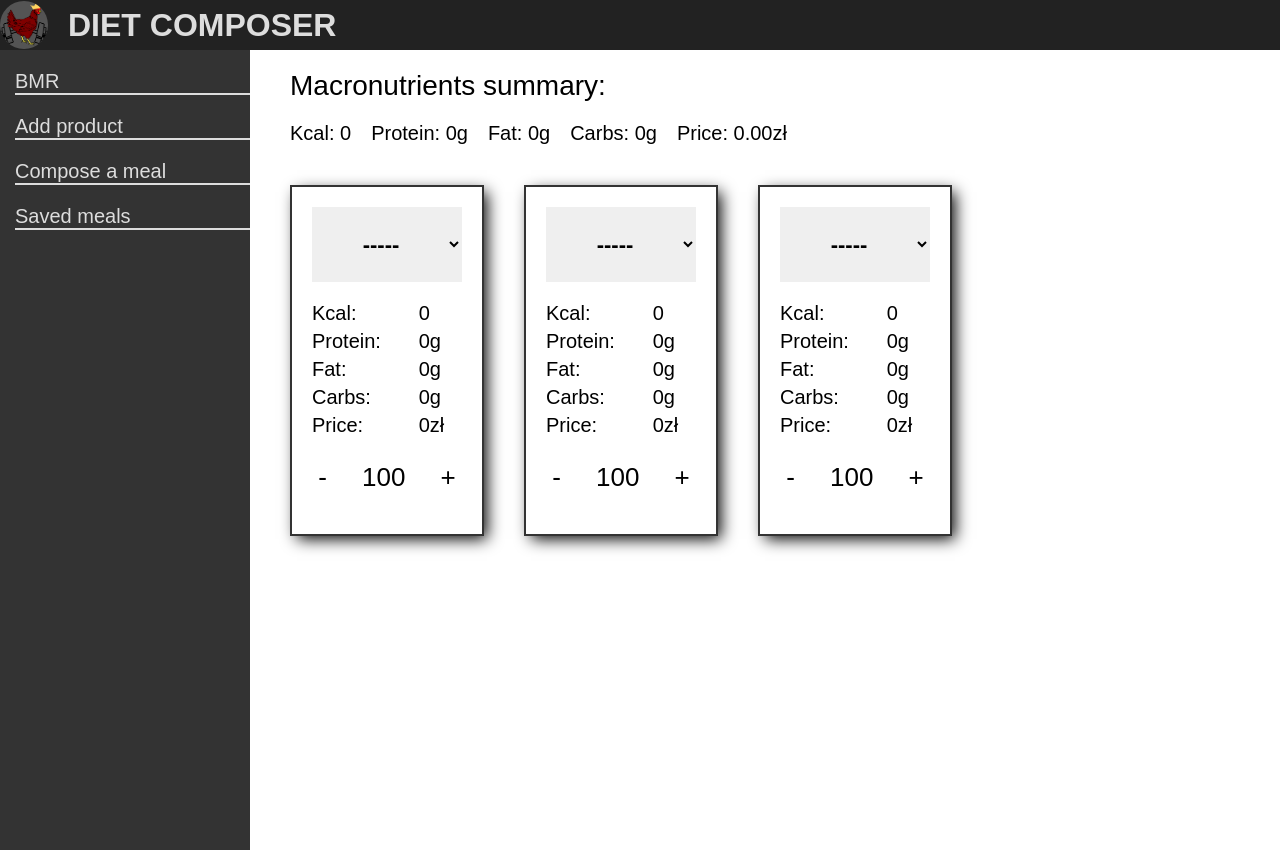
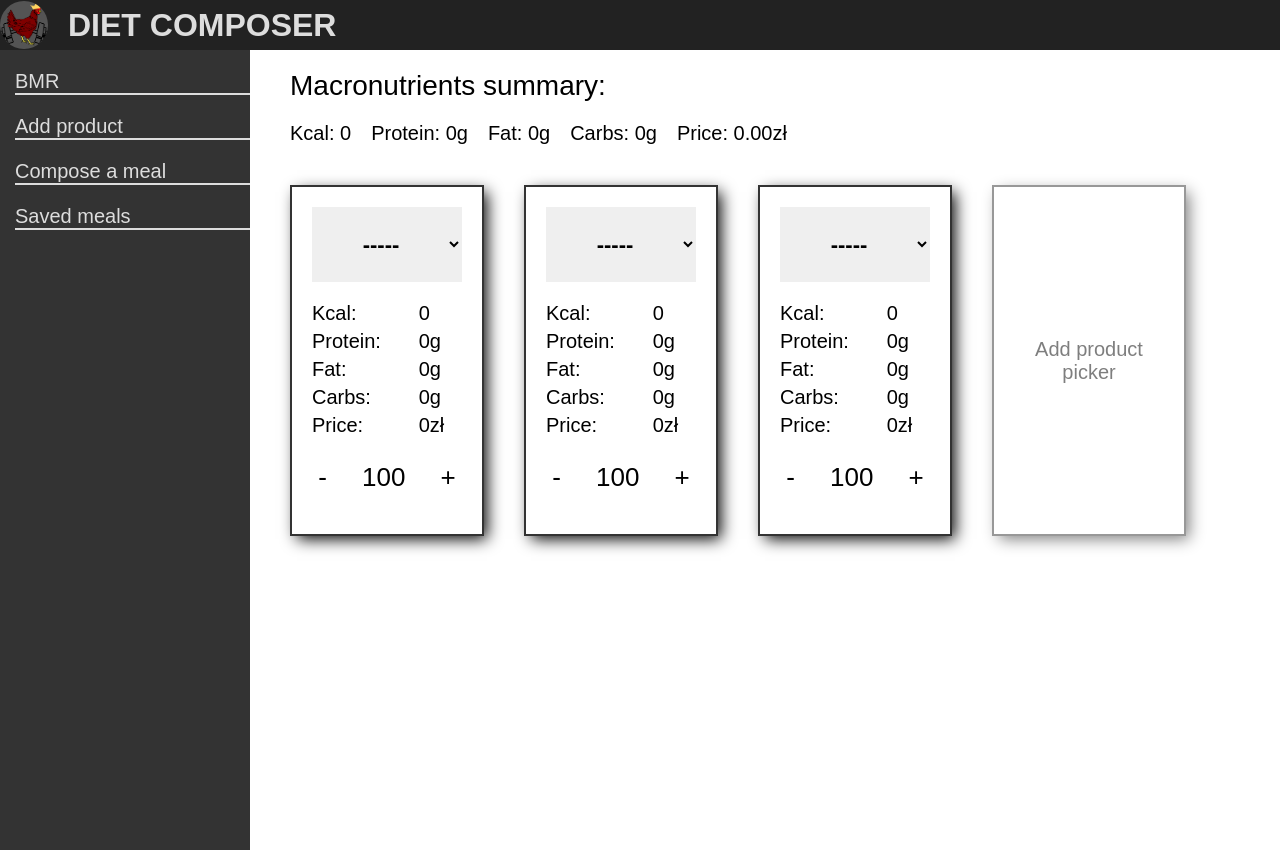
Before and after one commit to Adrode/diet-composer-react, a React (Create React App) app: page / in a window 1280 px wide. Built offline with nearby package versions, Linux system fonts and the light colour scheme; a web font is replaced by a local one.

Commit message:
AddProductPicker element styled

```diff
--- a/src/features/MealComposer/index.js
+++ b/src/features/MealComposer/index.js
@@ -8,6 +8,7 @@ import {
   Macro,
   ProductPickersContainer,
   ProductPicker,
+  AddProductPicker,
   ProductsList,
   MacroProperties,
   Property,
@@ -38,6 +39,15 @@ export const MealComposer = () => {
     { id: 1, weight: 100, },
     { id: 2, weight: 100, },
   ]);
+
+  const onProductPickerAdd = (index) => {
+    setPickersArray(previous => {
+      const updated = [...previous];
+      updated.push(
+        { id: index, name: "", kcal: 0, protein: 0, fat: 0, carbs: 0, price: 0 }
+      )
+    })
+  };
 
   useEffect(() => {
     pickersArray.forEach((_, index) => {
@@ -171,6 +181,7 @@ export const MealComposer = () => {
               </ChangeValues>
             </ProductPicker>
           ))}
+          <AddProductPicker>Add product picker</AddProductPicker>
       </ProductPickersContainer>
     </StyledMealComposer>
   )
--- a/src/features/MealComposer/styled.js
+++ b/src/features/MealComposer/styled.js
@@ -44,6 +44,28 @@ export const ProductPicker = styled.form`
     grid-template-columns: repeat(2, auto);
     grid-template-rows: repeat(4, auto);
     grid-gap: 20px;
+`;
+
+export const AddProductPicker = styled.div`
+    border: 2px solid ${({ theme }) => theme.color.grey};
+    box-shadow: 5px 5px 15px -2px;
+    opacity: 50%;
+    height: 350.90px;
+    padding: 20px;
+    text-align: center;
+
+    display: flex;
+    align-items: center;
+    justify-content: center;
+    flex-basis: 194px;
+
+    transition: 0.1s linear;
+
+    &:hover {
+        opacity: 100%;
+        transform: scale(1.03);
+        cursor: pointer;
+    }
 `;
 
 export const ProductsList = styled.select`
```
